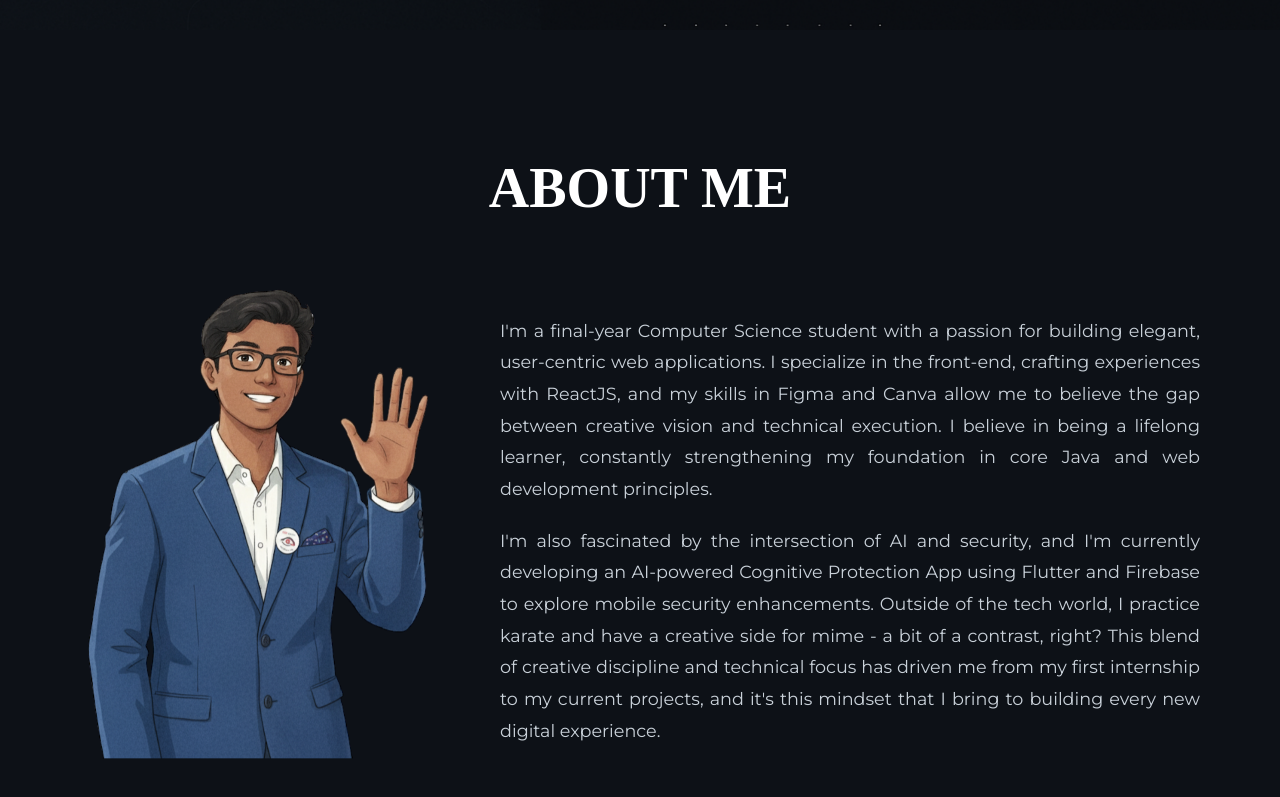
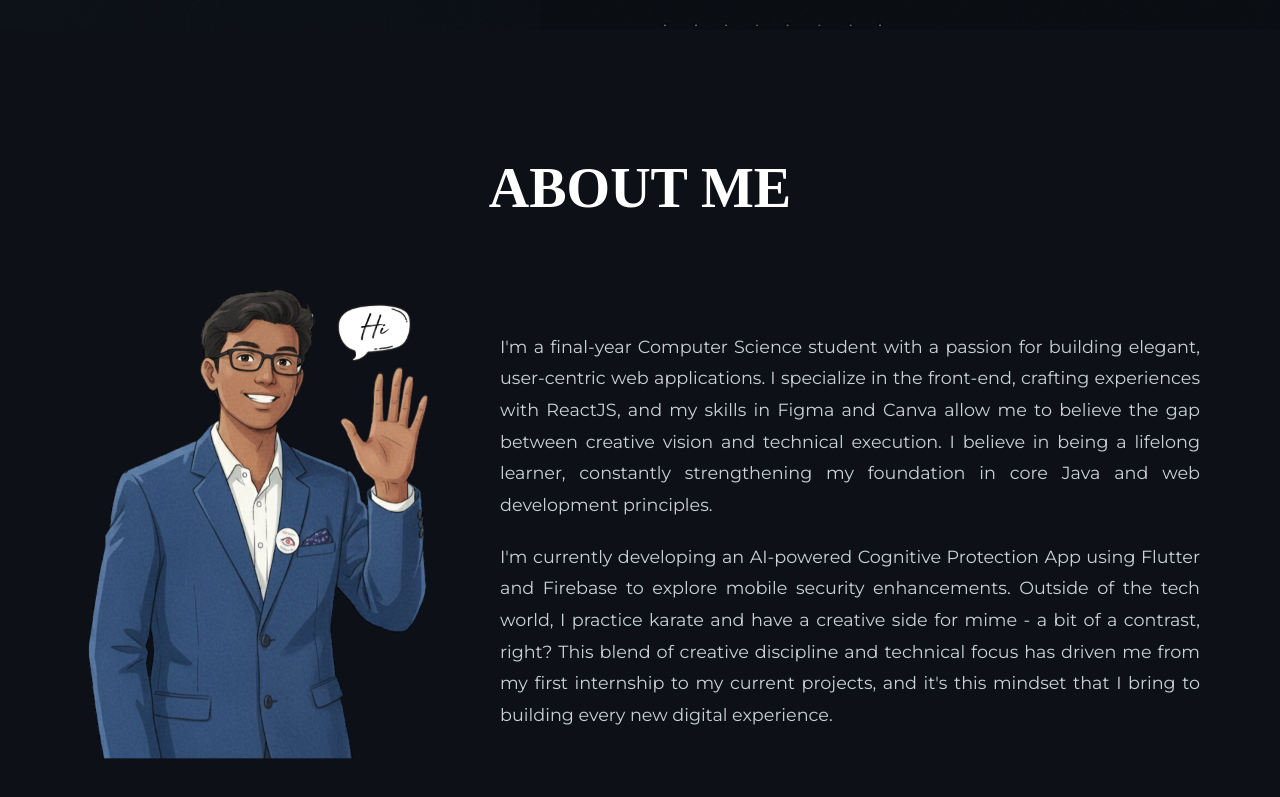
Before and after one commit to SathaSivamRS/Satha_Portfolio, a React (Create React App) app: page / in a window 1280 px wide. Shown: the part 765-1562 px from the top of the page. Built offline with nearby package versions, Linux system fonts and the light colour scheme; a web font is replaced by a local one.

Commit message:
feat: Build and style complete portfolio hero section-1.3

```diff
--- a/src/components/About/About.js
+++ b/src/components/About/About.js
@@ -1,6 +1,6 @@
 import React from 'react';
 import styles from './About.module.css';
-import avatar from '../../assets/SS_Ghibli-Tb.png'; // Importing your avatar image
+import avatar from '../../assets/SS_Ghibli-Tb-1.png'; // Importing your avatar image
 
 
 const About = () => {
@@ -26,8 +26,7 @@ const About = () => {
                         core Java and web development principles.
                     </p>
                     <p className={styles.text}>
-                        I'm also fascinated by the intersection of AI and security,
-                        and I'm currently developing an AI-powered Cognitive
+                        I'm currently developing an AI-powered Cognitive
                         Protection App using Flutter and Firebase to explore mobile
                         security enhancements. Outside of the tech world, I practice
                         karate and have a creative side for mime - a bit of a
```
Also changed, not shown: src/assets/SS_Ghibli-Tb-1.png (added).
